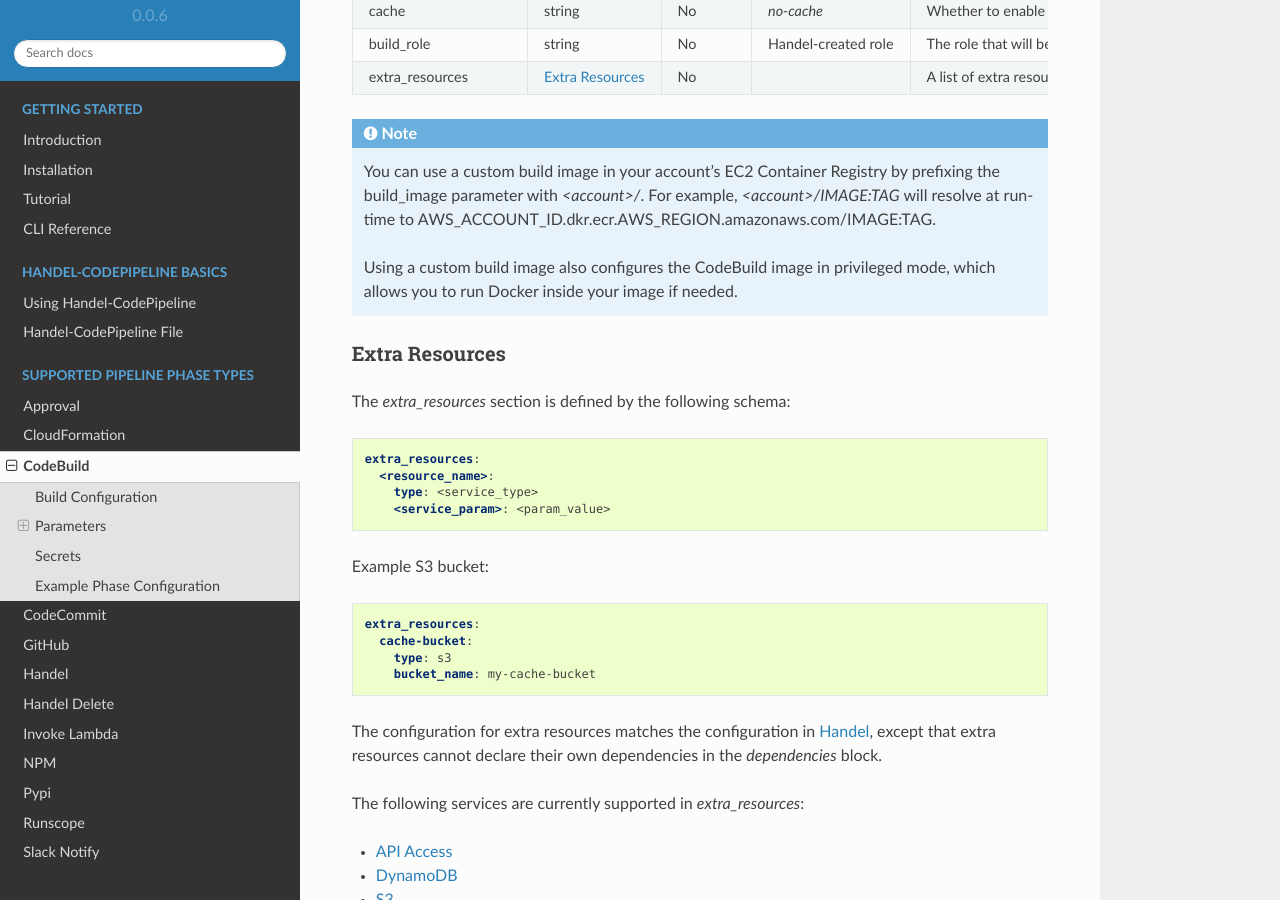
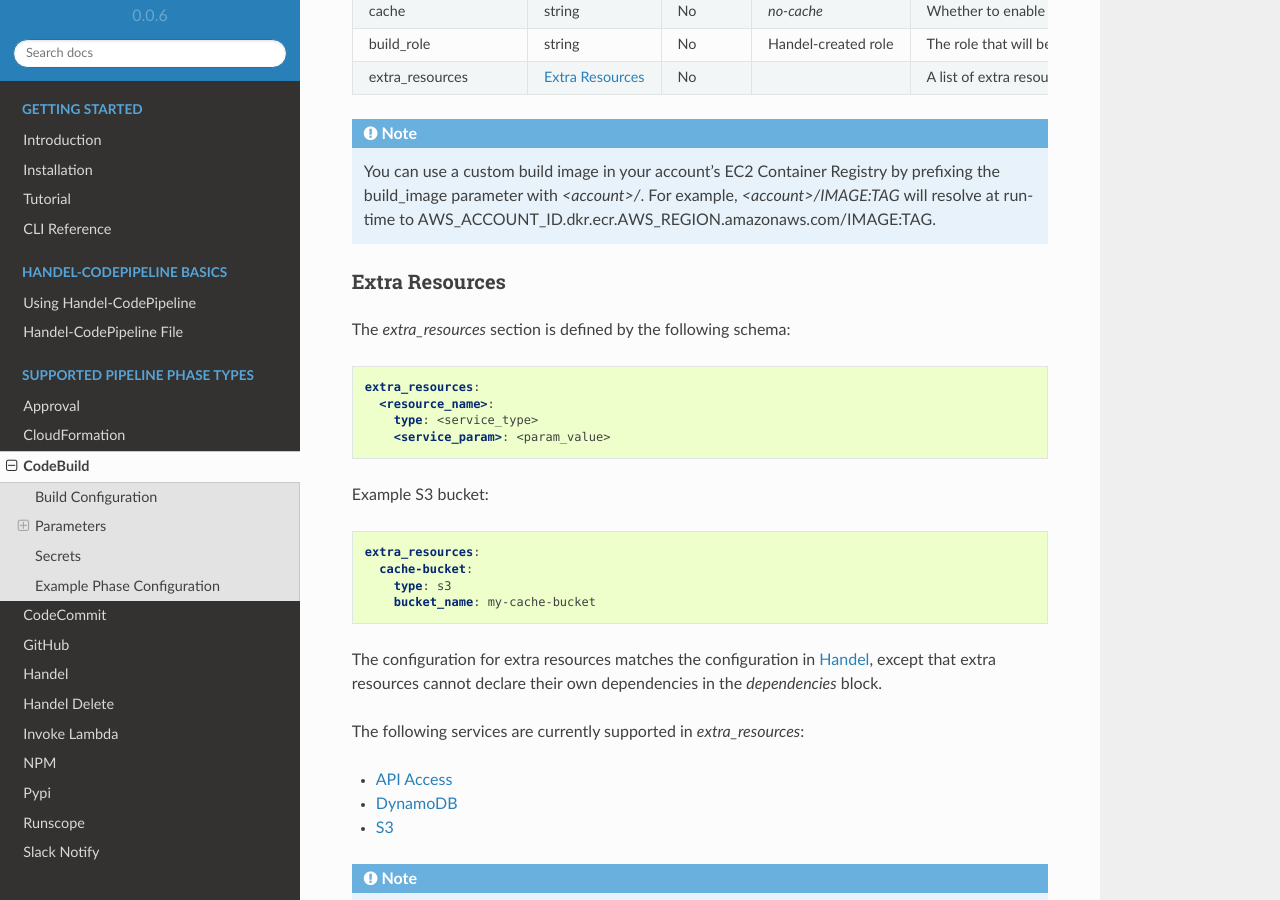
Before and after one commit to byu-oit/handel-codepipeline, a Sphinx documentation site: the page built from docs/phase-types/codebuild.rst, in a window 1280 px wide and 900 px high, scrolled down 610 px. Built offline with Sphinx 7.4.7 and the Read the Docs theme 2.0.0, drawn with Linux system fonts in a browser that asks for light colours.

Commit message:
updated docs

```diff
--- a/docs/phase-types/codebuild.rst
+++ b/docs/phase-types/codebuild.rst
@@ -57,7 +57,6 @@
 
   You can use a custom build image in your account's EC2 Container Registry by prefixing the build_image parameter with *<account>/*. For example, *<account>/IMAGE:TAG* will resolve at run-time to AWS_ACCOUNT_ID.dkr.ecr.AWS_REGION.amazonaws.com/IMAGE:TAG.
 
-  Using a custom build image also configures the CodeBuild image in privileged mode, which allows you to run Docker inside your image if needed.
 
 .. _codebuild-extras:
 
```
